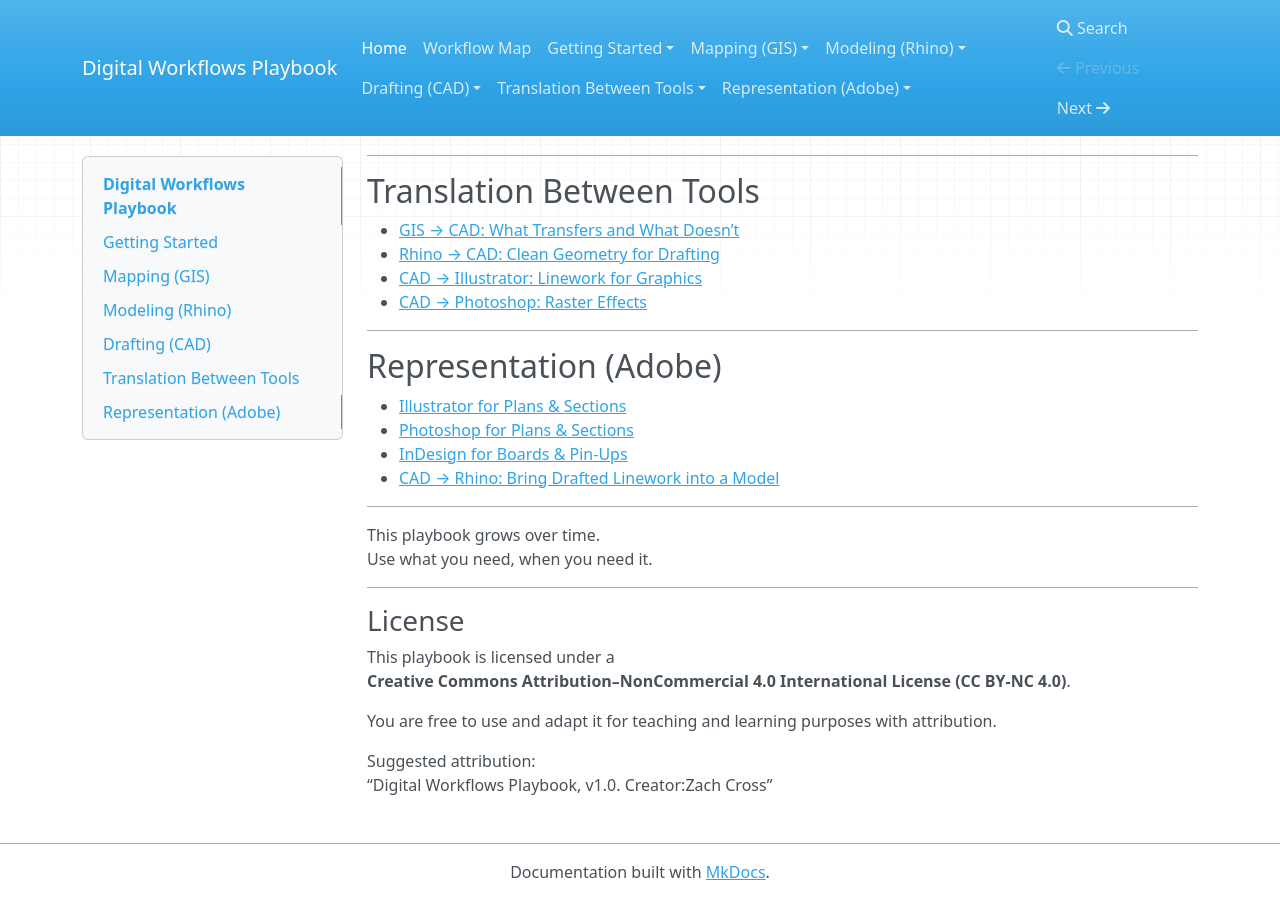
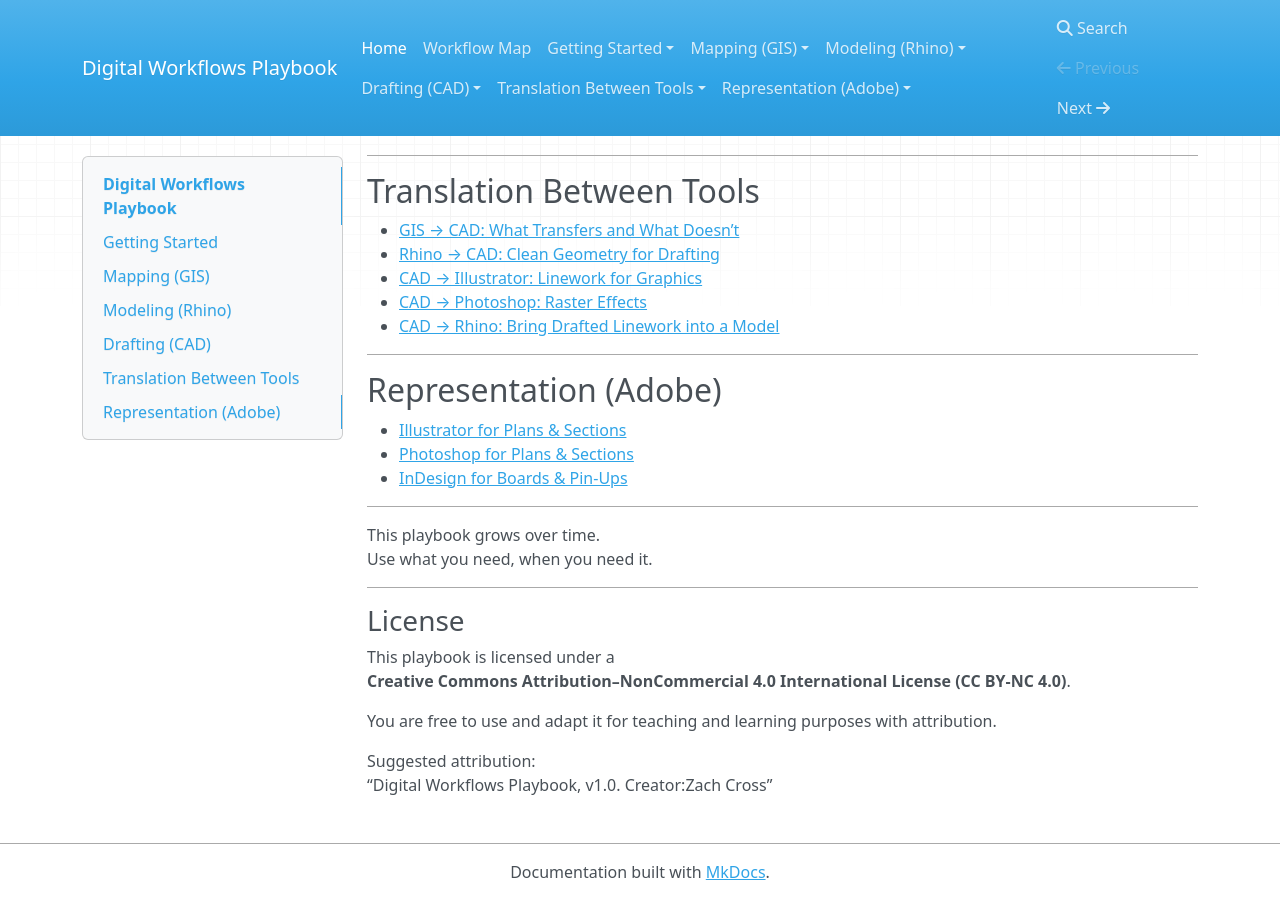
Before and after one commit to machineLandscape/digital-workflows-playbook, an MkDocs documentation site: the page built from docs/index.md, in a window 1280 px wide and 900 px high, scrolled down 897 px. Built offline with MkDocs 1.6.1, drawn with Linux system fonts in a browser that asks for light colours; nearby versions of some CDN libraries; part of the change alters nothing that is shown.

```diff
--- a/docs/index.md
+++ b/docs/index.md
@@ -49,6 +49,7 @@ You do not need to read it in order.
 - [Rhino → CAD: Clean Geometry for Drafting](05_translation/guide_xlate_02_rhino_to_cad.md)
 - [CAD → Illustrator: Linework for Graphics](05_translation/guide_xlate_03_cad_to_illustrator.md)
 - [CAD → Photoshop: Raster Effects](05_translation/guide_xlate_04_cad_to_photoshop.md)
+- [CAD → Rhino: Bring Drafted Linework into a Model](05_translation/guide_xlate_05_cad_to_rhino.md)
 
 ---
 
@@ -56,7 +57,6 @@ You do not need to read it in order.
 - [Illustrator for Plans & Sections](04_representation/guide_adobe_02_illustrator_plans_sections.md)
 - [Photoshop for Plans & Sections](04_representation/guide_adobe_01_photoshop_plans_sections.md)
 - [InDesign for Boards & Pin-Ups](04_representation/guide_ind_01_indesign_boards.md)
-- [CAD → Rhino: Bring Drafted Linework into a Model](05_translation/guide_xlate_05_cad_to_rhino.md)
 
 ---
 
```
